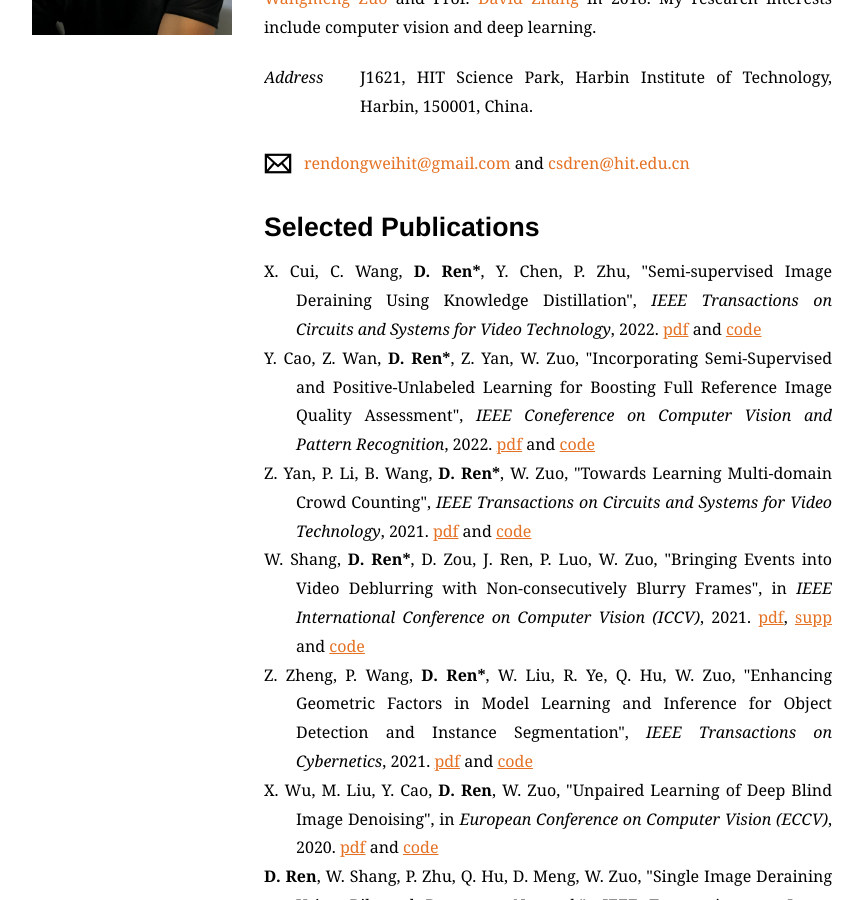
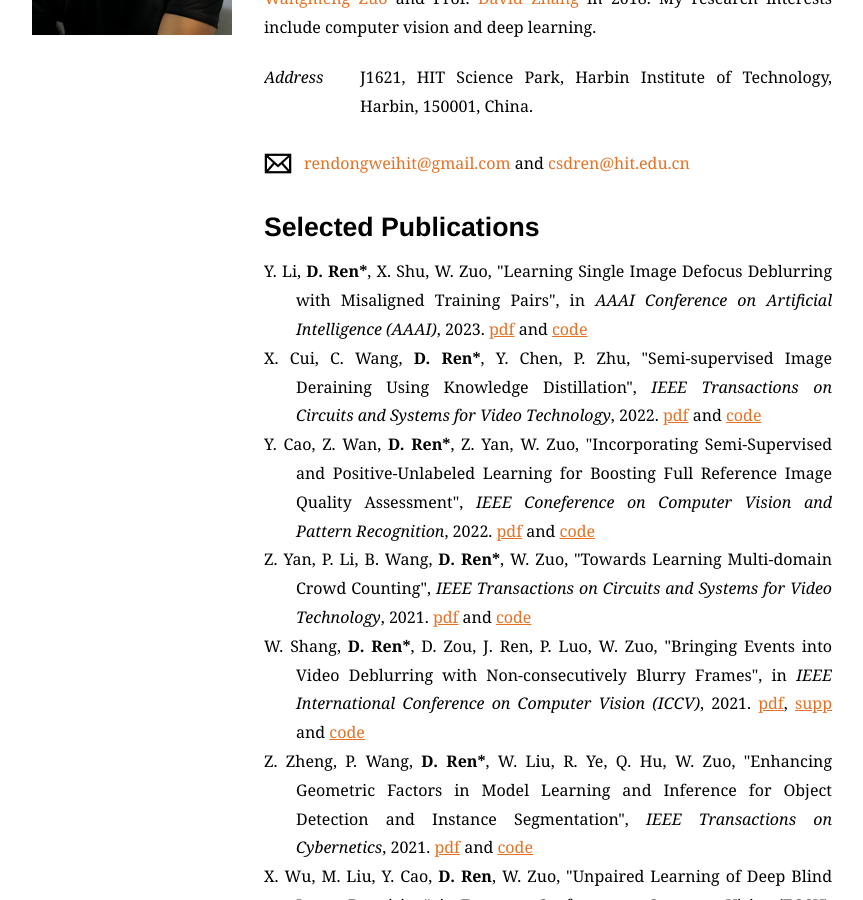
Before and after one commit to csdwren/csdwren.github.io, a Jekyll site: the page built from index.html, in a window 1280 px wide and 900 px high, scrolled down 414 px. Shown: the whole window, without its empty margins (208-1071 px from the left). Built offline with Jekyll 4.4.1, drawn with Linux system fonts in a browser that asks for light colours; some web fonts are replaced.

Commit message:
Update index.html

```diff
--- a/index.html
+++ b/index.html
@@ -33,7 +33,11 @@
 -->
       <ul class="cv">
 <li>
-          <div align="justify">X. Cui, C. Wang, <strong>D. Ren*</strong>, Y. Chen, P. Zhu, &quot;Semi-supervised Image Deraining Using Knowledge Distillation&quot;</a>,  <em> IEEE Transactions on Circuits and Systems for Video Technology</em>, 2022. <a href=" papers/2022_tcsvt_sidd.pdf"><u>pdf</u></a> and <a href=" https://github.com/cuiyixin555/SSID-KD "><u>code</u></a></div>
+          <div align="justify">Y. Li, <strong>D. Ren*</strong>, X. Shu, W. Zuo, &quot;Learning Single Image Defocus Deblurring with Misaligned Training Pairs&quot;</a>,  in <em>AAAI Conference on Artificial Intelligence (AAAI)</em>, 2023. <a href=" https://arxiv.org/pdf/2211.14502.pdf"><u>pdf</u></a> and <a href=" https://github.com/liyucs/JDRL"><u>code</u></a></div>
+          </li>
+
+<li>
+          <div align="justify">X. Cui, C. Wang, <strong>D. Ren*</strong>, Y. Chen, P. Zhu, &quot;Semi-supervised Image Deraining Using Knowledge Distillation&quot;</a>,  <em> IEEE Transactions on Circuits and Systems for Video Technology</em>, 2022. <a href=" https://www.researchgate.net/publication/362021631_Semi-supervised_Image_Deraining_Using_Knowledge_Distillation"><u>pdf</u></a> and <a href=" https://github.com/cuiyixin555/SSID-KD "><u>code</u></a></div>
           </li>
 
         <li>
```
